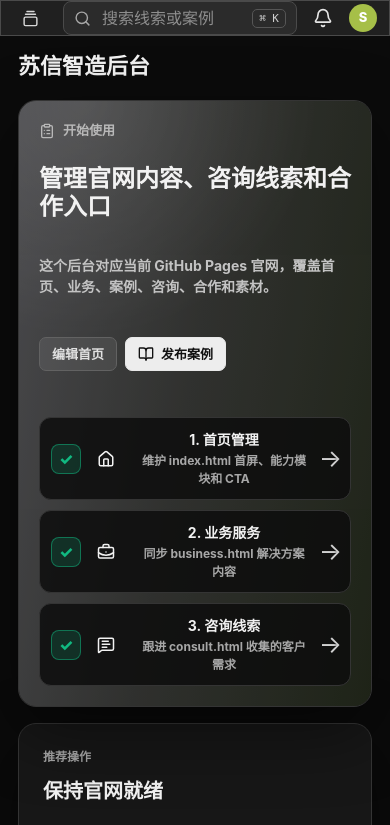
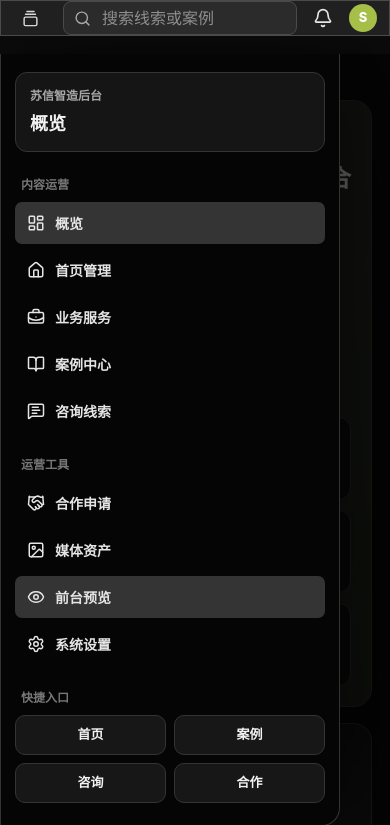
Before and after one commit to cnmbdb/js-web, a React app: page admin/static/index.html in a window 390 px wide. Both pictures are taken after a click on the button "打开后台菜单". Shown: the top 825 px of the page. Built offline with nearby package versions, Linux system fonts and the light colour scheme.

Commit message:
Improve mobile admin navigation

```diff
--- a/admin/src/AdminDashboard.tsx
+++ b/admin/src/AdminDashboard.tsx
@@ -14,7 +14,6 @@
   Bell,
   BookOpen,
   BriefcaseBusiness,
-  Building2,
   ChevronDown,
   CircleUserRound,
   ClipboardList,
@@ -37,7 +36,6 @@
   SquarePen,
   TerminalSquare,
   Ticket,
-  WalletCards,
   Wrench,
   UsersRound,
 } from 'lucide-react'
@@ -276,6 +274,7 @@
 
 export function AdminDashboard() {
   const [activeSection, setActiveSection] = useState<AdminSection>('overview')
+  const [isMobileMenuOpen, setIsMobileMenuOpen] = useState(false)
   const [globalFilter, setGlobalFilter] = useState('')
   const [sorting, setSorting] = useState<SortingState>([
     { id: 'updatedAt', desc: false },
@@ -342,10 +341,20 @@
     getSortedRowModel: getSortedRowModel(),
   })
 
+  const selectSection = (section: AdminSection) => {
+    setActiveSection(section)
+    setIsMobileMenuOpen(false)
+  }
+
   return (
     <main className="admin-shell">
       <header className="global-topbar">
-        <button className="top-icon" aria-label="切换侧边栏">
+        <button
+          aria-expanded={isMobileMenuOpen}
+          aria-label="打开后台菜单"
+          className="top-icon"
+          onClick={() => setIsMobileMenuOpen((open) => !open)}
+        >
           <GalleryVerticalEnd size={17} />
         </button>
         <nav className="global-nav" aria-label="主导航">
@@ -353,7 +362,7 @@
             <button
               className={activeSection === item.section ? 'active' : ''}
               key={item.label}
-              onClick={() => setActiveSection(item.section)}
+              onClick={() => selectSection(item.section)}
             >
               {item.label}
             </button>
@@ -375,19 +384,27 @@
         </div>
       </header>
 
+      {isMobileMenuOpen ? (
+        <MobileMenu
+          activeSection={activeSection}
+          onClose={() => setIsMobileMenuOpen(false)}
+          onSelect={selectSection}
+        />
+      ) : null}
+
       <aside className="sidebar" aria-label="后台导航">
         <p className="nav-group">内容运营</p>
         <SidebarNav
           activeSection={activeSection}
           items={primaryNav}
-          onSelect={setActiveSection}
+          onSelect={selectSection}
         />
 
         <p className="nav-group">运营工具</p>
         <SidebarNav
           activeSection={activeSection}
           items={operationNav}
-          onSelect={setActiveSection}
+          onSelect={selectSection}
         />
 
         <p className="nav-group">账户</p>
@@ -417,7 +434,7 @@
       <section className="workspace">
         {activeSection === 'overview' ? (
           <OverviewPage
-            onSelect={setActiveSection}
+            onSelect={selectSection}
             table={table}
             leadView={leadView}
             setLeadView={setLeadView}
@@ -426,7 +443,7 @@
           <ModulePage
             activeSection={activeSection}
             config={modules[activeSection]}
-            onSelect={setActiveSection}
+            onSelect={selectSection}
             table={table}
             leadView={leadView}
             setLeadView={setLeadView}
@@ -434,6 +451,48 @@
         )}
       </section>
     </main>
+  )
+}
+
+function MobileMenu({
+  activeSection,
+  onClose,
+  onSelect,
+}: {
+  activeSection: AdminSection
+  onClose: () => void
+  onSelect: (section: AdminSection) => void
+}) {
+  return (
+    <div className="mobile-menu-backdrop">
+      <button aria-label="关闭菜单" className="mobile-menu-scrim" onClick={onClose} />
+      <section className="mobile-menu-panel" aria-label="手机后台菜单">
+        <div className="mobile-menu-heading">
+          <span>苏信智造后台</span>
+          <strong>{getSectionLabel(activeSection)}</strong>
+        </div>
+
+        <p className="nav-group">内容运营</p>
+        <SidebarNav activeSection={activeSection} items={primaryNav} onSelect={onSelect} />
+
+        <p className="nav-group">运营工具</p>
+        <SidebarNav activeSection={activeSection} items={operationNav} onSelect={onSelect} />
+
+        <p className="nav-group">快捷入口</p>
+        <div className="mobile-shortcuts">
+          {[
+            { label: '首页', section: 'home' },
+            { label: '案例', section: 'cases' },
+            { label: '咨询', section: 'consult' },
+            { label: '合作', section: 'cooperation' },
+          ].map((item) => (
+            <button key={item.label} onClick={() => onSelect(item.section as AdminSection)}>
+              {item.label}
+            </button>
+          ))}
+        </div>
+      </section>
+    </div>
   )
 }
 
@@ -821,3 +880,11 @@
 
   return files[section]
 }
+
+function getSectionLabel(section: AdminSection) {
+  if (section === 'overview') {
+    return '概览'
+  }
+
+  return modules[section].title
+}
--- a/admin/src/styles.css
+++ b/admin/src/styles.css
@@ -211,6 +211,10 @@
 .sidebar-foot strong {
   margin-top: 4px;
   font-size: 13px;
+}
+
+.mobile-menu-backdrop {
+  display: none;
 }
 
 .workspace {
@@ -1099,7 +1103,10 @@
   }
 
   .global-topbar {
-    grid-template-columns: 34px 1fr auto;
+    position: sticky;
+    top: 0;
+    z-index: 40;
+    grid-template-columns: 34px minmax(0, 1fr) auto;
     border-radius: 0;
     margin: 0;
   }
@@ -1110,6 +1117,98 @@
 
   .global-actions svg:nth-child(n + 2) {
     display: none;
+  }
+
+  .global-search {
+    min-width: 0;
+  }
+
+  .global-search kbd {
+    display: none;
+  }
+
+  .mobile-menu-backdrop {
+    position: fixed;
+    inset: 54px 0 0;
+    z-index: 35;
+    display: block;
+  }
+
+  .mobile-menu-scrim {
+    position: absolute;
+    inset: 0;
+    border: 0;
+    background: rgba(0, 0, 0, 0.56);
+  }
+
+  .mobile-menu-panel {
+    position: relative;
+    width: min(88vw, 340px);
+    max-height: calc(100dvh - 70px);
+    overflow-y: auto;
+    border: 1px solid var(--line);
+    border-top: 0;
+    border-bottom-right-radius: 18px;
+    background: #050505;
+    box-shadow: 24px 0 70px rgba(0, 0, 0, 0.48);
+    padding: 18px 14px 22px;
+  }
+
+  .mobile-menu-heading {
+    border: 1px solid var(--line);
+    border-radius: 12px;
+    background: #151515;
+    margin-bottom: 18px;
+    padding: 14px;
+  }
+
+  .mobile-menu-heading span,
+  .mobile-menu-heading strong {
+    display: block;
+  }
+
+  .mobile-menu-heading span {
+    color: var(--muted);
+    font-size: 12px;
+    font-weight: 760;
+  }
+
+  .mobile-menu-heading strong {
+    margin-top: 5px;
+    color: var(--text);
+    font-size: 18px;
+    font-weight: 860;
+  }
+
+  .mobile-menu-panel .nav-group,
+  .mobile-menu-panel .nav-item span {
+    display: block;
+  }
+
+  .mobile-menu-panel .nav-list {
+    margin-bottom: 18px;
+  }
+
+  .mobile-menu-panel .nav-item {
+    justify-content: flex-start;
+    height: 42px;
+    padding: 0 12px;
+  }
+
+  .mobile-shortcuts {
+    display: grid;
+    grid-template-columns: repeat(2, minmax(0, 1fr));
+    gap: 8px;
+  }
+
+  .mobile-shortcuts button {
+    height: 40px;
+    border: 1px solid var(--line);
+    border-radius: 10px;
+    background: #171717;
+    color: var(--text);
+    font-size: 13px;
+    font-weight: 800;
   }
 
   .sidebar {
@@ -1134,6 +1233,35 @@
     grid-template-columns: 1fr;
   }
 
+  .module-grid,
+  .module-layout {
+    grid-template-columns: 1fr;
+  }
+
+  .module-hero {
+    align-items: stretch;
+    flex-direction: column;
+    padding: 20px;
+  }
+
+  .module-hero h1 {
+    font-size: 24px;
+  }
+
+  .module-actions {
+    display: grid;
+    grid-template-columns: repeat(2, minmax(0, 1fr));
+  }
+
+  .module-inspector {
+    position: static;
+  }
+
+  .module-row {
+    align-items: flex-start;
+    flex-direction: column;
+  }
+
   .panel-heading {
     align-items: stretch;
     flex-direction: column;
```
